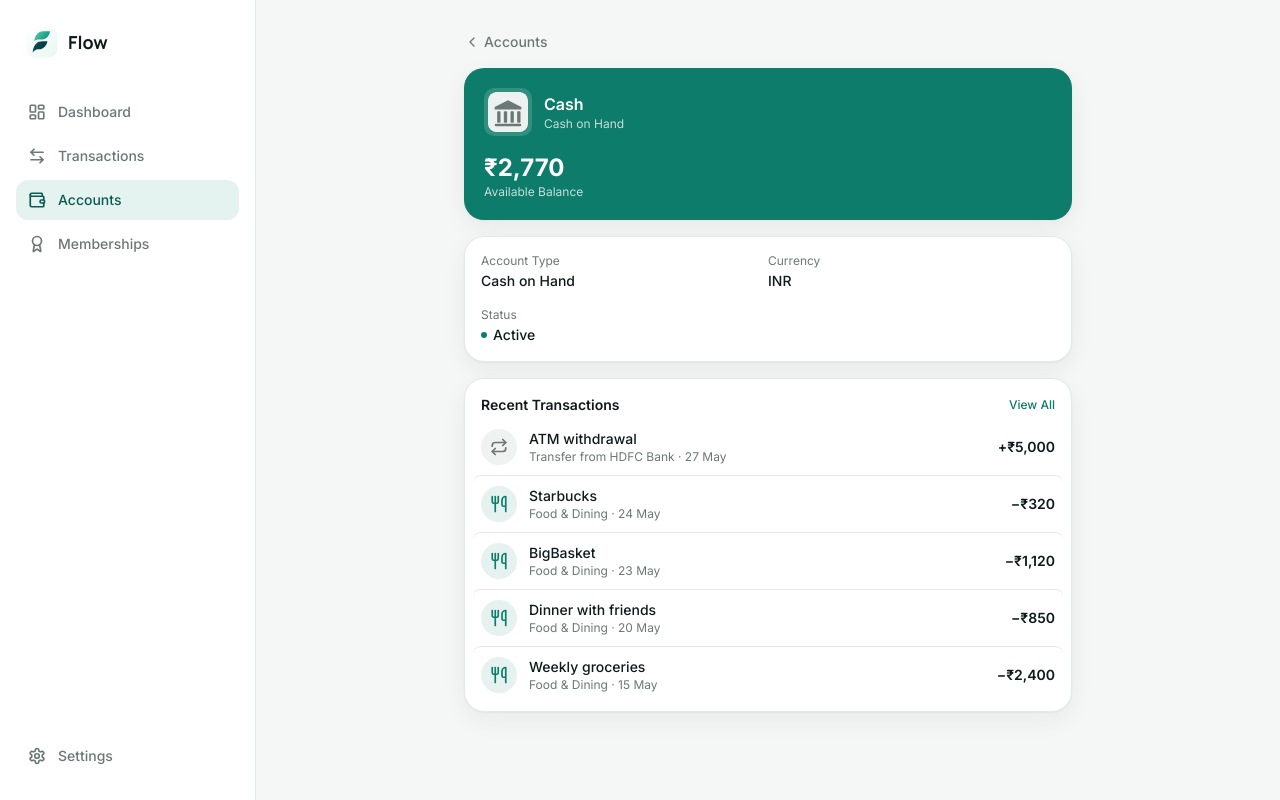
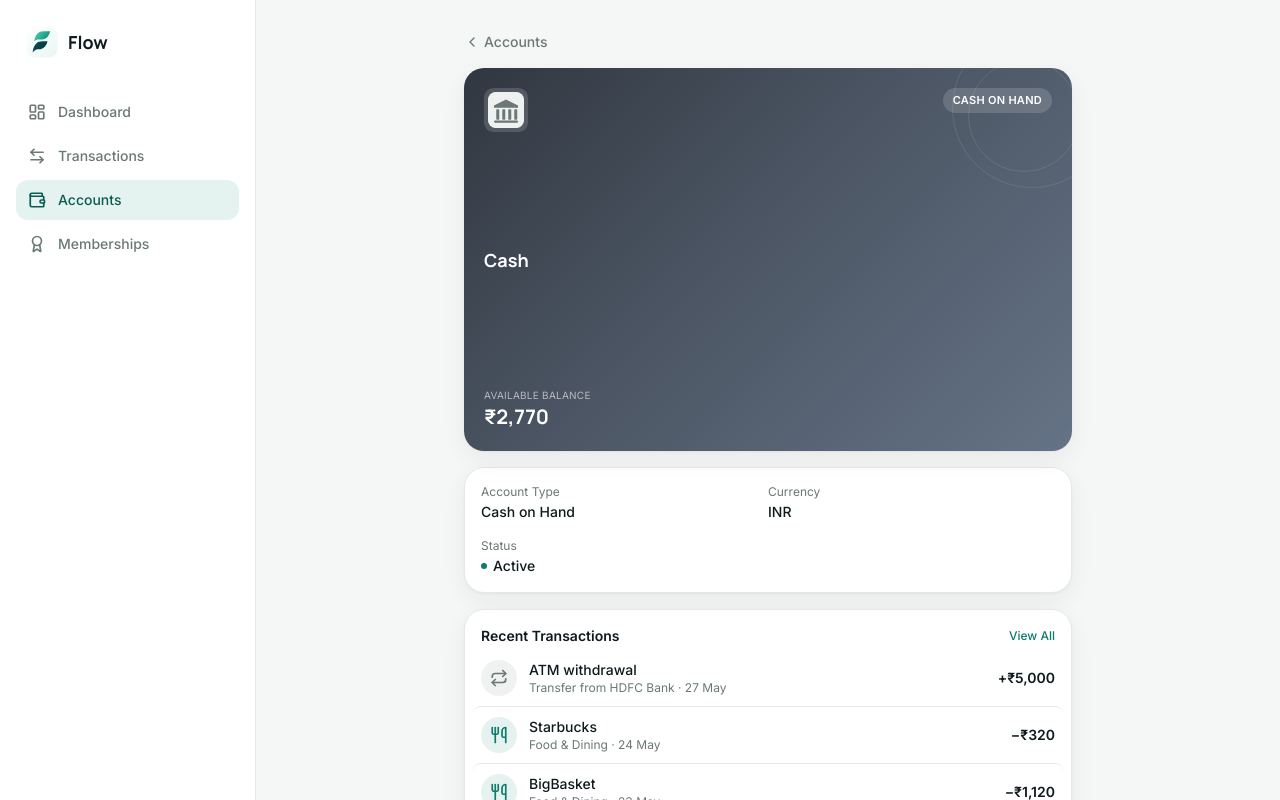
Before and after one commit to ethicalakhilesh/flow, a Next.js app: page /accounts/acc_cash in a window 1280 px wide. Shown: the top 800 px of the page. Built offline with nearby package versions, Linux system fonts and the light colour scheme.

Commit message:
Add data-driven card face design to account and credit card detail pages

```diff
--- a/src/app/accounts/[id]/page.tsx
+++ b/src/app/accounts/[id]/page.tsx
@@ -5,12 +5,10 @@ import {
   getAccountsWithBalances,
   getTransactions,
   getCreditCardUsage,
-  maskAccountNumber,
   nextOccurrenceOfDay,
   formatCurrency,
 } from "@/lib/finance";
-import { getBankIconUrl, DEFAULT_BANK_ICON } from "@/lib/bankIcons";
-import BrandLogo from "@/components/BrandLogo";
+import AccountFaceCard from "@/components/AccountFaceCard";
 import TransactionRow from "@/components/TransactionRow";
 
 // Always render on demand for any id - never statically prerendered.
@@ -30,7 +28,6 @@ export default function AccountDetailPage({ params }: { params: { id: string } }
   if (!account) notFound();
 
   const isCreditCard = account.type === "credit_card";
-  const iconUrl = getBankIconUrl(account.institution ?? account.name);
 
   const allTransactions = getTransactions();
   const accountTransactions = allTransactions.filter((t) => t.account_id === account.id);
@@ -59,27 +56,11 @@ export default function AccountDetailPage({ params }: { params: { id: string } }
         Accounts
       </Link>
 
-      {/* Hero card */}
-      <div className="mb-4 overflow-hidden rounded-xl2 bg-brand p-5 text-white shadow-card">
-        <div className="mb-4 flex items-center gap-3">
-          <div className="rounded-[22%] bg-white/15 p-1">
-            <BrandLogo src={iconUrl} fallbackSrc={DEFAULT_BANK_ICON} size={40} />
-          </div>
-          <div className="min-w-0 flex-1">
-            <div className="truncate text-base font-semibold">{account.name}</div>
-            <div className="truncate text-xs text-white/75">
-              {account.account_subtype ?? TYPE_LABEL[account.type]}
-              {account.last_four && <> · {maskAccountNumber(account.last_four)}</>}
-            </div>
-          </div>
-        </div>
-        <div className="text-2xl font-bold">
-          {formatCurrency(isCreditCard ? usage!.outstanding : account.current_balance)}
-        </div>
-        <div className="text-xs text-white/75">
-          {isCreditCard ? "Outstanding Balance" : "Available Balance"}
-        </div>
-      </div>
+      {/* Account / card face */}
+      <AccountFaceCard
+        account={account}
+        displayBalance={isCreditCard ? usage!.outstanding : undefined}
+      />
 
       {/* Credit card usage */}
       {isCreditCard && usage && account.credit_limit !== undefined && (
--- /dev/null
+++ b/src/components/AccountFaceCard.tsx
@@ -0,0 +1,77 @@
+import type { AccountWithBalance } from "@/lib/types";
+import { formatCurrency, formatCardNumber } from "@/lib/finance";
+import { getBankIconUrl, DEFAULT_BANK_ICON } from "@/lib/bankIcons";
+import { buildCardGradient } from "@/lib/color";
+import BrandLogo from "./BrandLogo";
+
+const TYPE_LABEL = {
+  bank: "Bank Account",
+  savings: "Savings Account",
+  cash: "Cash",
+  wallet: "Digital Wallet",
+  credit_card: "Credit Card",
+};
+
+/** Used only if an account has no card_color set in its data. */
+const FALLBACK_CARD_COLOR = "#0E7C6B";
+
+export default function AccountFaceCard({
+  account,
+  displayBalance,
+  balanceLabel,
+}: {
+  account: AccountWithBalance;
+  /** Override the shown amount — used for credit cards to show outstanding rather than raw balance. */
+  displayBalance?: number;
+  balanceLabel?: string;
+}) {
+  const iconUrl = getBankIconUrl(account.institution ?? account.name);
+  const gradient = buildCardGradient(account.card_color ?? FALLBACK_CARD_COLOR);
+  const cardNumber = formatCardNumber(account.last_four, account.type);
+
+  return (
+    <div
+      className="relative mb-4 w-full overflow-hidden rounded-xl2 p-5 text-white shadow-card"
+      style={{ aspectRatio: "1.586 / 1", background: gradient }}
+    >
+      {/* Decorative background ring, purely visual */}
+      <div className="pointer-events-none absolute -right-10 -top-10 h-40 w-40 rounded-full border border-white/10" />
+      <div className="pointer-events-none absolute -right-2 -top-2 h-28 w-28 rounded-full border border-white/10" />
+
+      <div className="relative flex h-full flex-col justify-between">
+        {/* Top row: logo + type badge */}
+        <div className="flex items-start justify-between">
+          <div className="rounded-[22%] bg-white/15 p-1">
+            <BrandLogo src={iconUrl} fallbackSrc={DEFAULT_BANK_ICON} size={36} />
+          </div>
+          <span className="rounded-full bg-white/15 px-2.5 py-1 text-[11px] font-semibold uppercase tracking-wide">
+            {account.account_subtype ?? TYPE_LABEL[account.type]}
+          </span>
+        </div>
+
+        {/* Name + institution */}
+        <div>
+          <div className="truncate font-display text-lg font-bold leading-tight">{account.name}</div>
+          {account.institution && account.institution !== account.name && (
+            <div className="truncate text-xs text-white/70">{account.institution}</div>
+          )}
+        </div>
+
+        {/* Card number, embossed style */}
+        {cardNumber && (
+          <div className="font-mono text-sm tracking-[0.15em] text-white/90">{cardNumber}</div>
+        )}
+
+        {/* Balance */}
+        <div>
+          <div className="text-[10px] uppercase tracking-wide text-white/60">
+            {balanceLabel ?? (account.type === "credit_card" ? "Outstanding Balance" : "Available Balance")}
+          </div>
+          <div className="font-display text-xl font-bold">
+            {formatCurrency(displayBalance ?? account.current_balance)}
+          </div>
+        </div>
+      </div>
+    </div>
+  );
+}
--- a/src/data/accounts.json
+++ b/src/data/accounts.json
@@ -12,7 +12,8 @@
     "is_primary": true,
     "ifsc_code": "HDFC0001234",
     "account_holder": "Arjun Mehta",
-    "opened_date": "2023-03-12"
+    "opened_date": "2023-03-12",
+    "card_color": "#003B7A"
   },
   {
     "id": "acc_icici",
@@ -26,7 +27,8 @@
     "last_four": "7104",
     "ifsc_code": "ICIC0005678",
     "account_holder": "Arjun Mehta",
-    "opened_date": "2022-08-01"
+    "opened_date": "2022-08-01",
+    "card_color": "#B02A30"
   },
   {
     "id": "acc_cash",
@@ -35,7 +37,8 @@
     "initial_balance": 5000,
     "currency": "INR",
     "status": "active",
-    "account_subtype": "Cash on Hand"
+    "account_subtype": "Cash on Hand",
+    "card_color": "#4B5563"
   },
   {
     "id": "acc_credit_card",
@@ -51,6 +54,7 @@
     "credit_limit": 150000,
     "statement_day": 25,
     "due_day": 15,
-    "payment_reminder": true
+    "payment_reminder": true,
+    "card_color": "#111827"
   }
 ]
--- a/src/lib/finance.ts
+++ b/src/lib/finance.ts
@@ -3,6 +3,7 @@ import transactionsData from "@/data/transactions.json";
 import categoriesData from "@/data/categories.json";
 import type {
   Account,
+  AccountType,
   AccountWithBalance,
   Category,
   Transaction,
@@ -125,6 +126,12 @@ export function getCreditCardUsage(account: AccountWithBalance): CreditCardUsage
 /** "•••• 4821", or "" if there's nothing to mask. */
 export function maskAccountNumber(lastFour?: string): string {
   return lastFour ? `•••• ${lastFour}` : "";
+}
+
+/** "•••• •••• •••• 4821" for credit cards (reads like a physical card), "•••• 4821" for everything else. */
+export function formatCardNumber(lastFour?: string, accountType?: AccountType): string {
+  if (!lastFour) return "";
+  return accountType === "credit_card" ? `•••• •••• •••• ${lastFour}` : `•••• ${lastFour}`;
 }
 
 /**
--- a/src/lib/types.ts
+++ b/src/lib/types.ts
@@ -16,6 +16,12 @@ export interface Account {
   ifsc_code?: string;
   account_holder?: string;
   opened_date?: string; // ISO date
+  /**
+   * Base hex color for this account's card face (e.g. "#003B7A"). Set per
+   * account in the data, not editable anywhere in the UI — same pattern as
+   * LoyaltyProgram.card_color. Falls back to the brand teal if unset.
+   */
+  card_color?: string;
 
   // Credit-card-specific fields (undefined for non-card accounts)
   credit_limit?: number;
```
